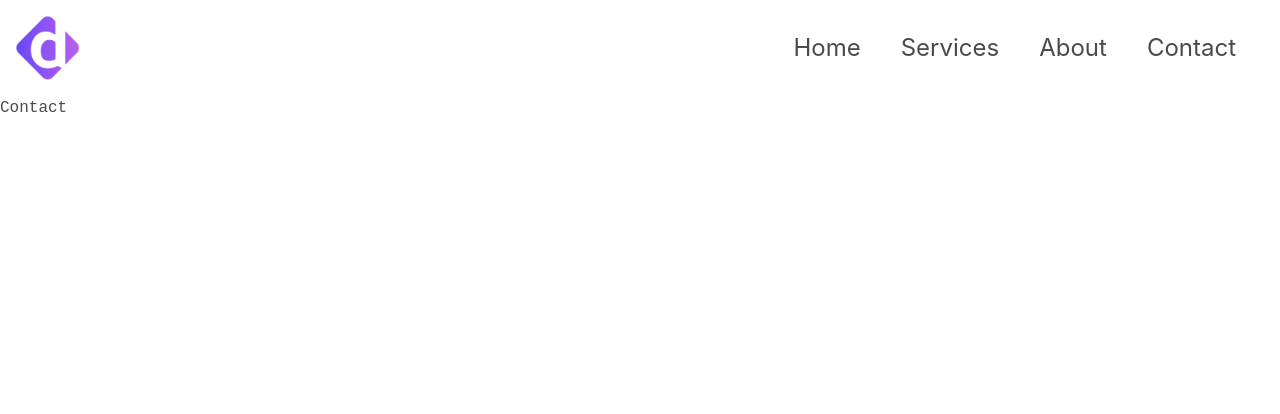
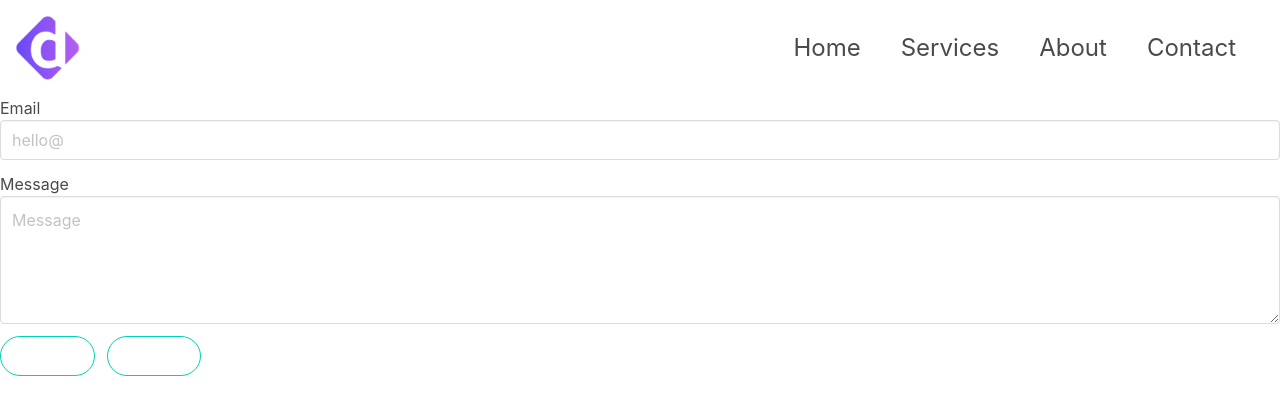
Before and after one commit to ChaseNicks/LLC, a React (Create React App) app: page /contact in a window 1280 px wide. Shown: the top 414 px of the page. Built offline with nearby package versions, Linux system fonts and the light colour scheme.

Commit message:
added node/external api to run our email forms

```diff
--- a/package.json
+++ b/package.json
@@ -3,15 +3,16 @@
   "version": "0.1.0",
   "private": true,
   "dependencies": {
+    "@formspree/react": "^2.2.4",
     "@testing-library/jest-dom": "^5.16.1",
     "@testing-library/react": "^11.2.7",
     "@testing-library/user-event": "^12.8.3",
+    "bulma": "^0.9.3",
     "react": "^17.0.2",
     "react-dom": "^17.0.2",
     "react-router-dom": "^5.2.0",
     "react-scripts": "4.0.3",
-    "web-vitals": "^1.1.2",
-    "bulma": "^0.9.3"
+    "web-vitals": "^1.1.2"
   },
   "scripts": {
     "start": "react-scripts start",
--- a/src/pages/Contact.js
+++ b/src/pages/Contact.js
@@ -1,11 +1,73 @@
 import React from "react";
+import { useForm, ValidationError } from "@formspree/react";
 
 const Contact = () => {
-    return (
-        <div>
-            <h1>Contact</h1>
+  const [state, handleSubmit] = useForm("mbjwjgga");
+  if (state.succeeded) {
+    return <p>Thank You for Contacting Us!</p>;
+  }
+
+  return (
+    <form onSubmit={handleSubmit}>
+      <div id="contact-form" className="">
+        <div className="field flex is-flex-shrink-1 is-flex-direction-column">
+          <label className="c-lab">Email</label>
+          <div className="control ">
+            <input
+              className="input "
+              type="email"
+              placeholder="hello@"
+              name="email"
+            />
+            <ValidationError
+              prefix="Email"
+              field="email"
+              errors={state.errors}
+            />
+          </div>
         </div>
-    );
+
+        <div className="field flex is-flex-shrink-1 is-flex-direction-column">
+          <label className="c-lab">Message</label>
+          <div className="control">
+            <textarea
+              className="textarea"
+              name="message"
+              placeholder="Message"
+            />
+            <ValidationError
+              prefix="Message"
+              field="message"
+              errors={state.errors}
+            />
+          </div>
+        </div>
+
+        <div className="btn-style">
+          <div className="field is-grouped">
+            <div className="control">
+              <button
+                type="submit"
+                disabled={state.submitting}
+                className="button is-primary is-outlined is-rounded"
+                style={{ color: "white" }}
+              >
+                Submit
+              </button>
+            </div>
+            <div className="control">
+              <button
+                className="button is-primary is-outlined is-rounded"
+                style={{ color: "white" }}
+              >
+                Cancel
+              </button>
+            </div>
+          </div>
+        </div>
+      </div>
+    </form>
+  );
 };
 
 export default Contact;
```
Also changed, not shown: 1 other file (tests, documents, lock files or other folders).
